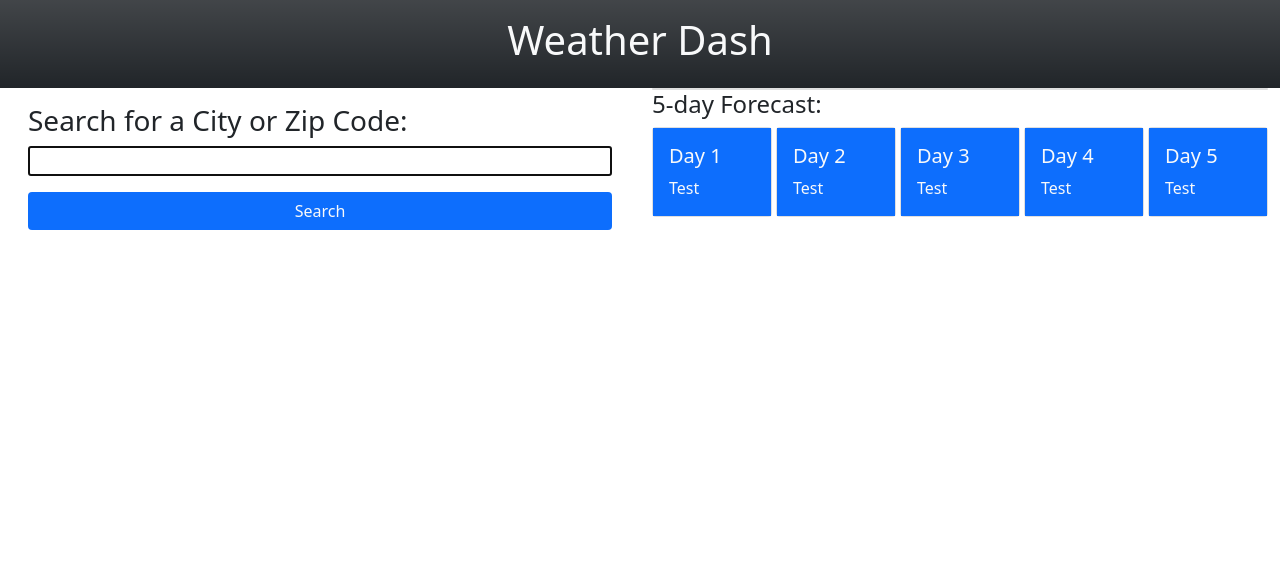
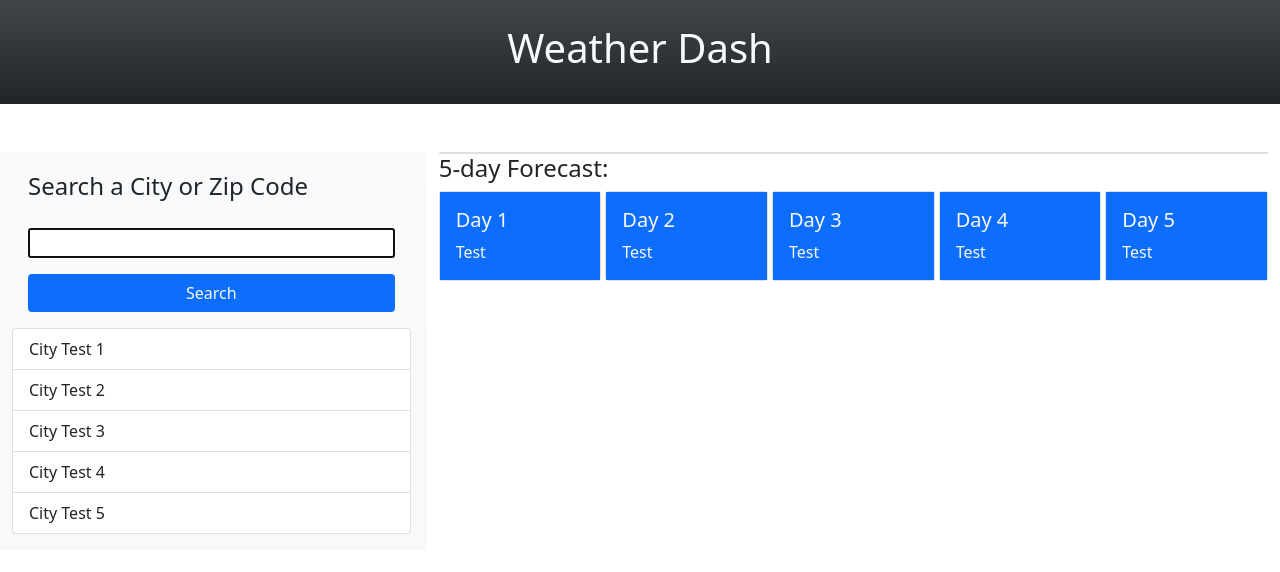
Before and after one commit to Veoprato/weather-dash, a plain HTML site: page index.html in a window 1280 px wide. Drawn offline with nearby package versions, Linux system fonts and the light colour scheme.

Commit message:
reformated layout for cleaner grid styling

```diff
--- a/assets/css/style.css
+++ b/assets/css/style.css
@@ -1,3 +1,11 @@
-#user-form h3 {
-    margin-bottom: -0.5rem;
+/* * {
+    border: 1px solid red;
+} */
+
+.form-label {
+    font-size: x-large;
 }
+
+.forecast {
+    padding-bottom: 50em;
+}
--- a/index.html
+++ b/index.html
@@ -12,27 +12,37 @@
   <title>Weather Dash</title>
 </head>
 
-<body class="d-flex flex-column">
-    <div class="px-3 py-3 text-center bg-dark bg-gradient text-light">
+<body>
+  <!-- header title bar  -->
+  <nav class="navbar navbar-expand-md navbar-dark bg-dark bg-gradient text-light py-4 mb-5">
+    <div class="container-fluid justify-content-center">
       <h1>Weather Dash</h1>
     </div>
-
-    <main class="d-flex flex-row">
-        <div class="container-fluid">
-            <!-- search bar -->
+  </nav>
+  <!-- main page content  -->
+  <main class="container-fluid">
+    <div class="row">
+      <!-- column for forecast  -->
+      <div class="col-md-4 pe-3 pb-3 bg-light bg-gradient">
         <form id="user-form" class="card-body d-grid gap-3">
-                <h3>Search for a City or Zip Code:</h3>
+          <label for="city-name" class="form-label">Search a City or Zip Code</label>
           <input name="city-name" id="city-name" type="text" autofocus="true" class="form-input"/>
           <button type="submit" class="btn bg-primary text-light">Search</button>
         </form>
         <!-- search history -->
-            <ul class="list-group" id="search-history"></ul>
+        <ul class="list-group" id="search-history">
+          <li class="list-group-item">City Test 1</li>
+          <li class="list-group-item">City Test 2</li>
+          <li class="list-group-item">City Test 3</li>
+          <li class="list-group-item">City Test 4</li>
+          <li class="list-group-item">City Test 5</li>
+        </ul>
       </div>
-
-        <div class="container-fluid">
+      <!-- column for search and history  -->
+      <div class="col-md-8">
          <!-- today's weather -->
         <div class="card" id="todays-weather"></div>
-            <!-- 5 day forecast -->
+        <!-- forecast cards -->
         <h4>5-day Forecast:</h4>
         <div class="row row-cols-1 row-cols-md-5 g-1">
             <div class="col">
@@ -77,6 +87,7 @@
               </div>
           </div>
        </div>
+    </div>
   </main>
 
     <script src="https://code.jquery.com/jquery-3.4.1.min.js"></script>
```
Lines whose indentation alone changed are shown as unchanged.
